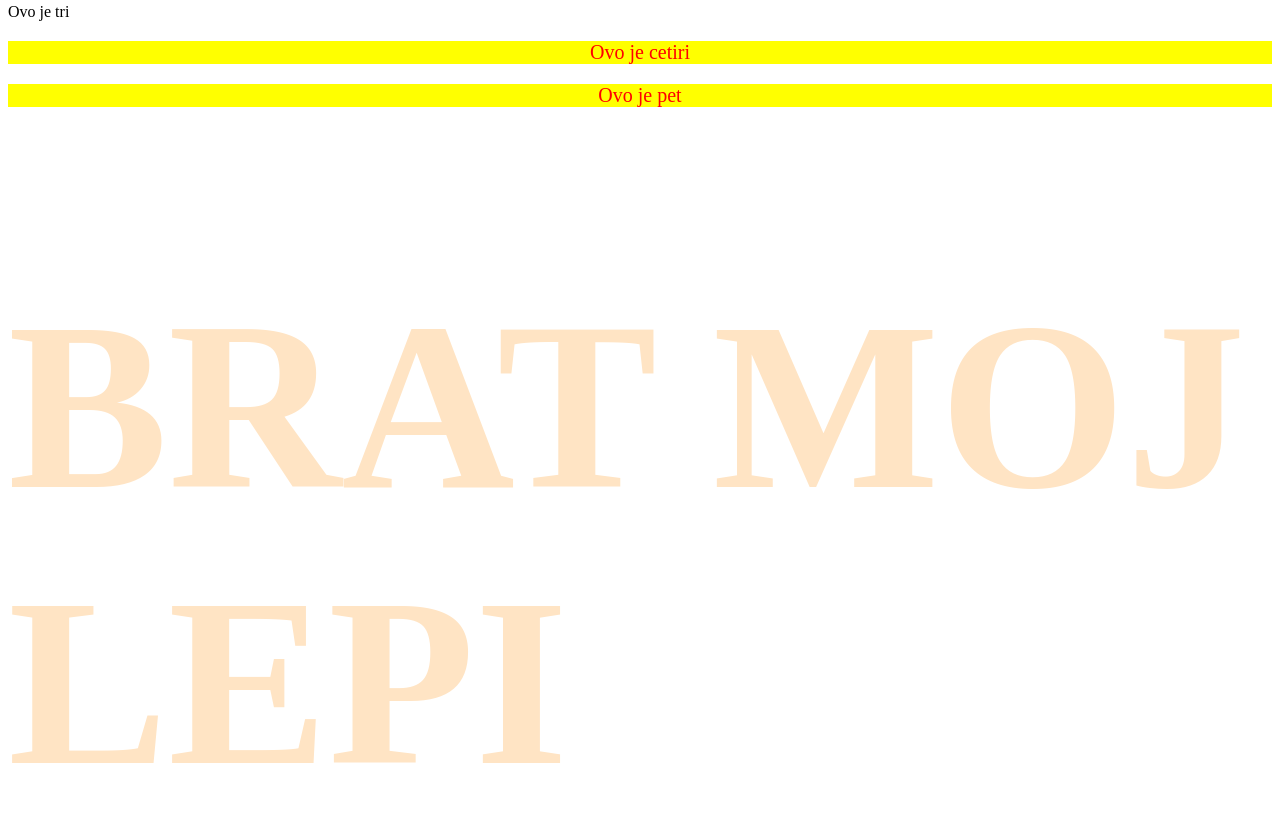
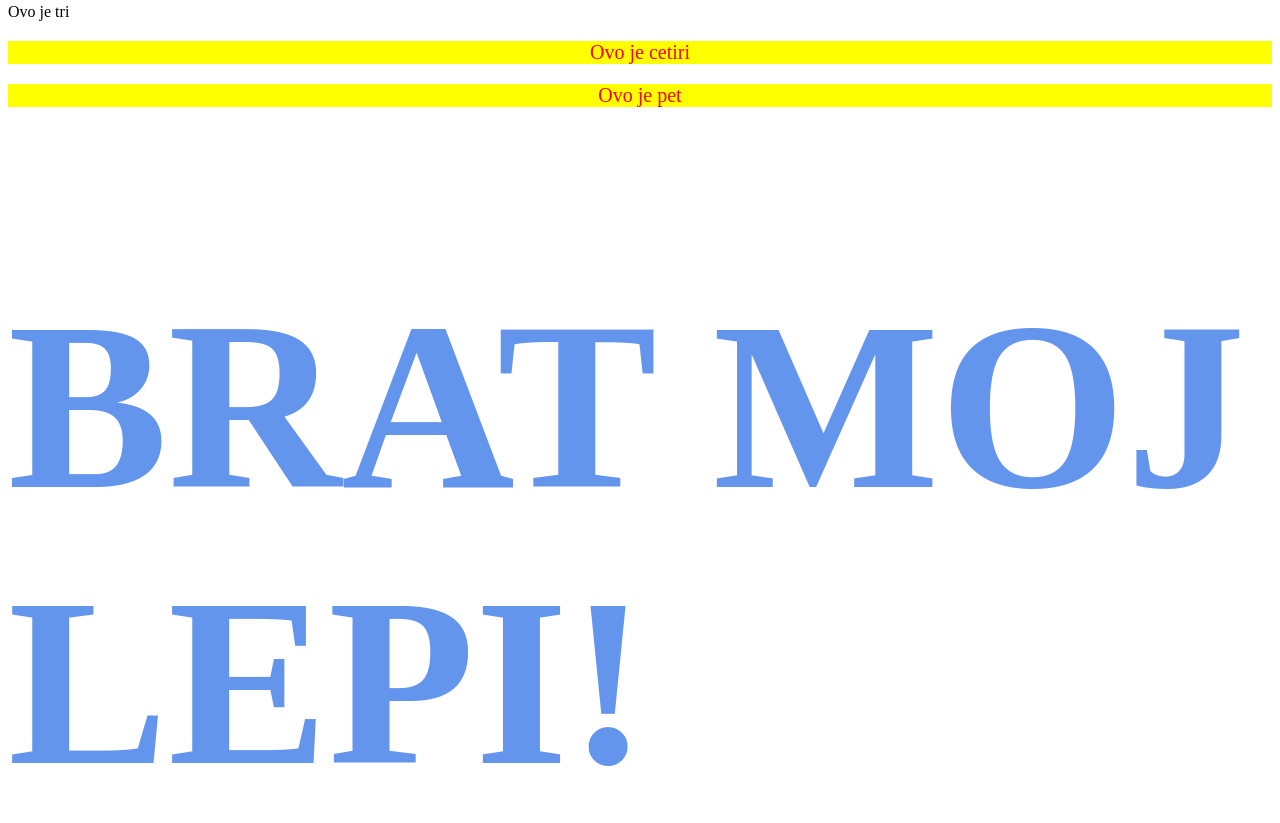
Before and after one commit to Kukii258/ima-css, a plain HTML site: page index.html in a window 1280 px wide. Shown: the part 608-1431 px from the top of the page. Drawn offline with Linux system fonts and the light colour scheme.

Commit message:
index.html

```diff
--- a/index.html
+++ b/index.html
@@ -45,6 +45,7 @@
             <p class="otac">Ovo je cetiri</p>
             <p class="otac">Ovo je pet</p>
         </div>
-        <h1 class="mo">BRAT MOJ LEPI</h1>
+        <h1 class="mo">BRAT MOJ LEPI!
+        </h1>
     </body>
 </html>
--- a/style.css
+++ b/style.css
@@ -49,7 +49,7 @@ button{
     text-align: center;
 }
 .mo{
-    color: bisque;
+    color: cornflowerblue;
     font-size: 240px;
     font-family: 'Times New Roman', Times, serif;
 }
```
